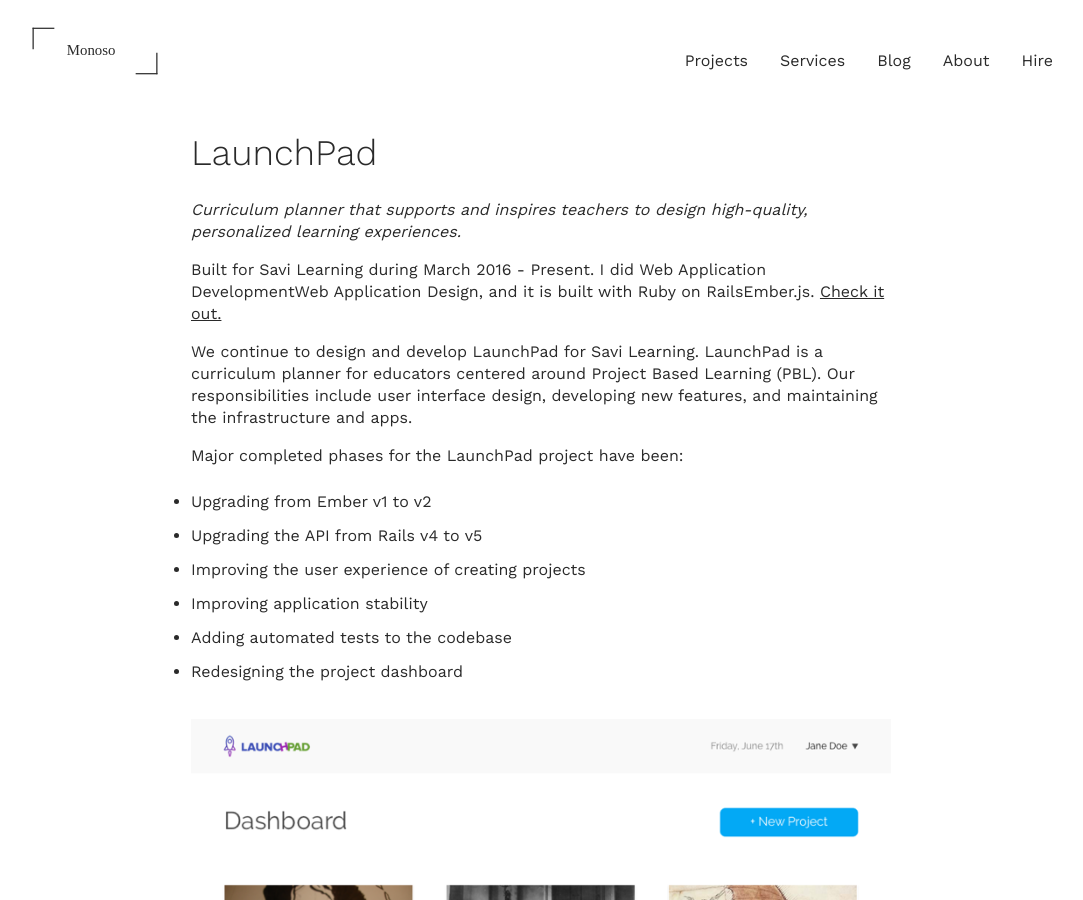
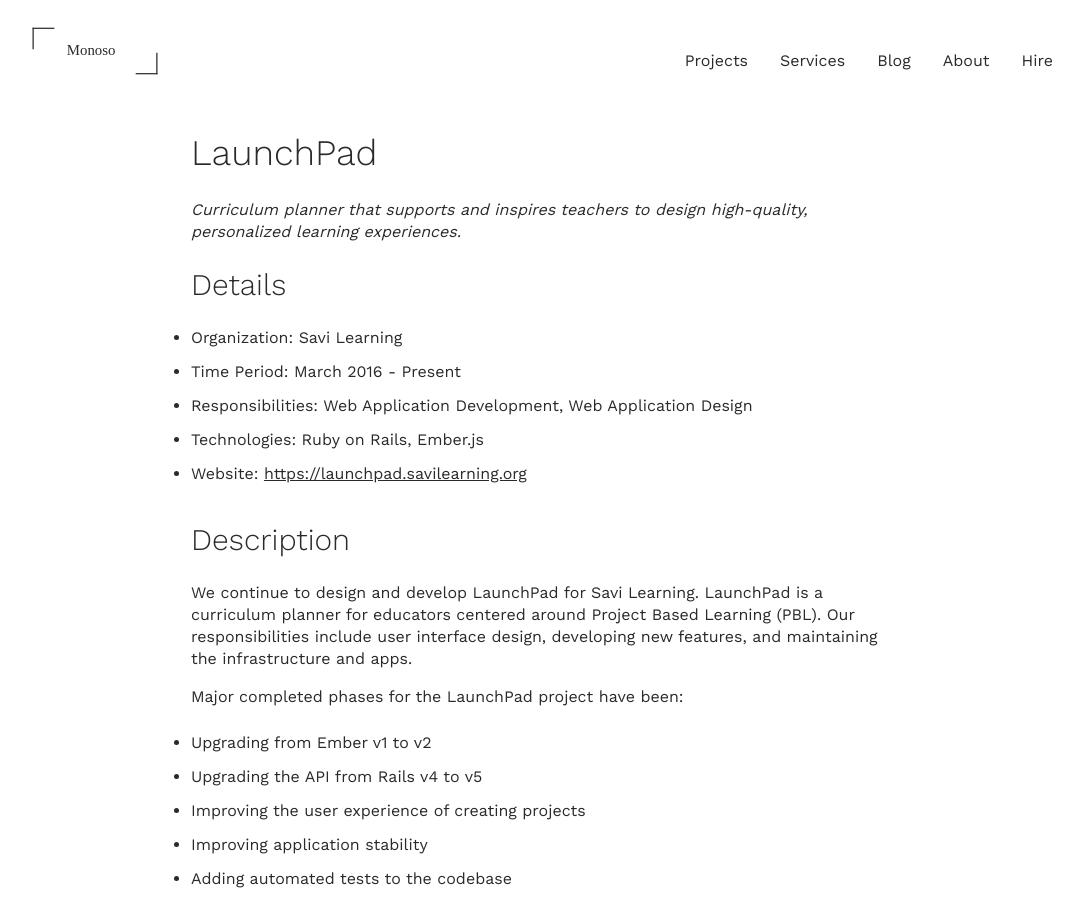
Before and after one commit to brettchalupa/brettcodes, a Jekyll site: the page built from _projects/launchpad.md, in a window 1280 px wide and 900 px high. Shown: the whole window, without its empty margins (99-1182 px from the left). Built offline with Jekyll 4.4.1, drawn with Linux system fonts in a browser that asks for light colours.

Commit message:
Improve Project layout
This displays the project details as a list of items to make them easier
and more clear to parse.

```diff
--- a/_layouts/project.html
+++ b/_layouts/project.html
@@ -7,9 +7,21 @@
 <div class="project">
   <p><em>{{ page.excerpt }}</em></p>
 
-  <p>Built for {{ page.organization }} during {{ page.time_period }}. I
-  did {{ page.responsibilities }}{% if page.technologies %}, and it is
-  built with {{ page.technologies }}{% endif %}. <a href="{{ page.website }}">Check it out.</a> </p>
+  <h2>Details</h2>
+
+  <ul>
+    <li>Organization: {{ page.organization }}</li>
+    <li>Time Period: {{ page.time_period }}</li>
+    <li>Responsibilities: {{ page.responsibilities | join: ', ' }}
+    {% if page.technologies %}
+      <li>Technologies: {{ page.technologies | join: ', ' }}</li>
+    {% endif %}
+    {% if page.website %}
+      <li>Website: <a href="{{ page.website }}" target="_blank">{{ page.website }}</a></li>
+    {% endif %}
+  </ul>
+
+  <h2>Description</h2>
 
   {{ content }}
 </div>
```
